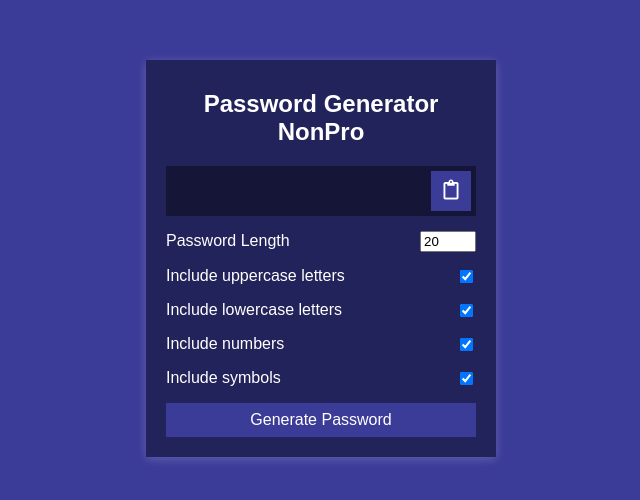
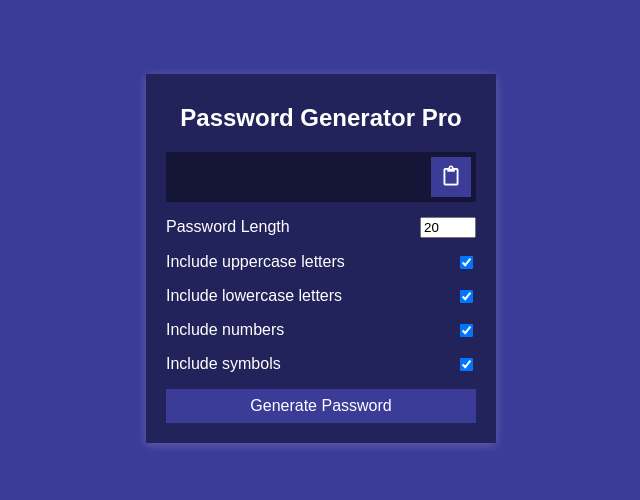
Before and after one commit to Valerydolce/passwordGenerator, a plain HTML site: page index.html in a window 1280 px wide. Shown: the part 142-642 px from the top of the page, without its empty margins (319-959 px from the left). Drawn offline with Linux system fonts and the light colour scheme; a web font is replaced by a local one.

Commit message:
code update 4

```diff
--- a/index.html
+++ b/index.html
@@ -9,7 +9,7 @@
   </head>
   <body>
     <div class="container">
-      <h2>Password Generator NonPro</h2>
+      <h2>Password Generator Pro</h2>
       <div class="result-container">
         <span id="result"></span>
         <button class="btn" id="clipboard">
```
